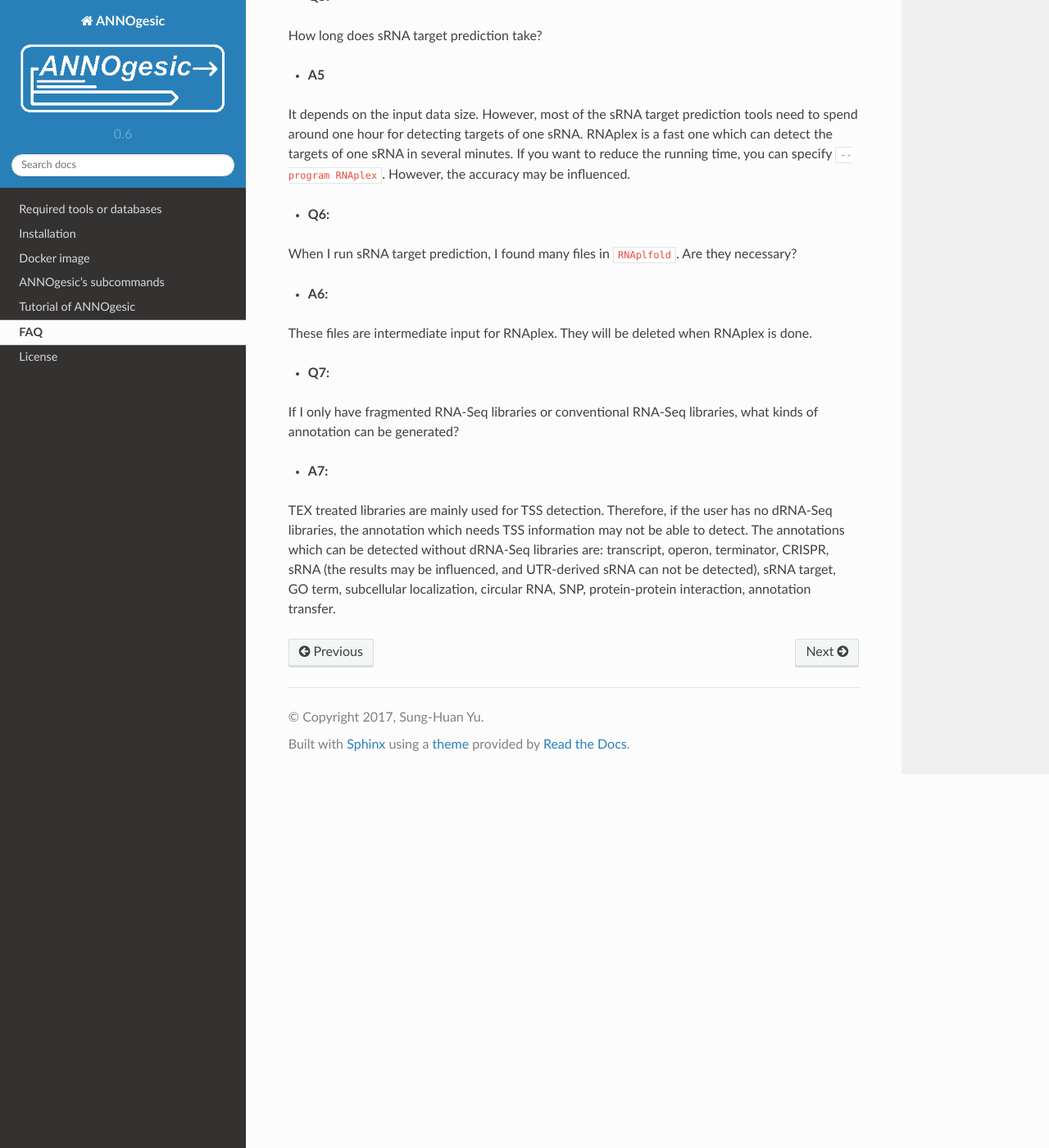
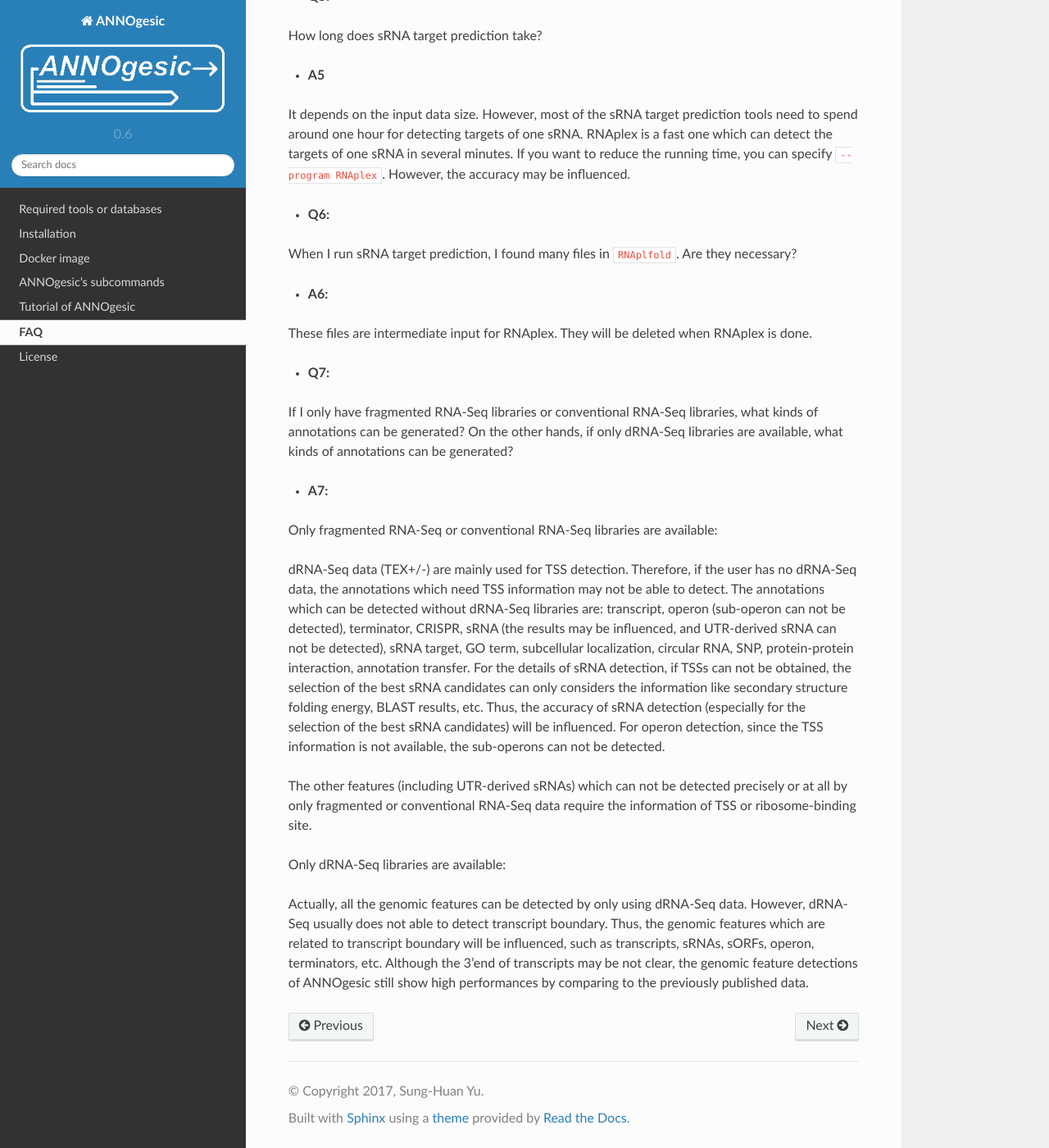
Before and after one commit to Sung-Huan/ANNOgesic, a Sphinx documentation site: the page built from docs/source/questions.rst, in a window 1280 px wide and 1400 px high, scrolled down 1364 px. Shown: the whole window at 82% size. Built offline with Sphinx 7.4.7 and the Read the Docs theme 2.0.0, drawn with Linux system fonts in a browser that asks for light colours; pages that are not in the unit, such as notebooks, are missing from menus.

Commit message:
add more description

```diff
--- a/docs/source/questions.rst
+++ b/docs/source/questions.rst
@@ -75,11 +75,28 @@ These files are intermediate input for RNAplex. They will be deleted when RNAple
 
 - **Q7:**
 
-If I only have fragmented RNA-Seq libraries or conventional RNA-Seq libraries, what kinds of annotation can be generated?
+If I only have fragmented RNA-Seq libraries or conventional RNA-Seq libraries, what kinds of annotations can be generated? On the
+other hands, if only dRNA-Seq libraries are available, what kinds of annotations can be generated?
 
 - **A7:**
 
-TEX treated libraries are mainly used for TSS detection. Therefore, if the user has no dRNA-Seq libraries, the annotation
-which needs TSS information may not be able to detect. The annotations which can be detected without dRNA-Seq libraries are:
-transcript, operon, terminator, CRISPR, sRNA (the results may be influenced, and UTR-derived sRNA can not be detected),
-sRNA target, GO term, subcellular localization, circular RNA, SNP, protein-protein interaction, annotation transfer.
+Only fragmented RNA-Seq or conventional RNA-Seq libraries are available:
+
+dRNA-Seq data (TEX+/-) are mainly used for TSS detection. Therefore, if the user has no dRNA-Seq data, the annotations
+which need TSS information may not be able to detect. The annotations which can be detected without dRNA-Seq libraries are:
+transcript, operon (sub-operon can not be detected), terminator, CRISPR, sRNA (the results may be influenced,
+and UTR-derived sRNA can not be detected), sRNA target, GO term, subcellular localization, circular RNA, SNP,
+protein-protein interaction, annotation transfer. For the details of sRNA detection, if TSSs can not be obtained,
+the selection of the best sRNA candidates can only considers the information like secondary structure folding energy,
+BLAST results, etc. Thus, the accuracy of sRNA detection (especially for the selection of the best sRNA candidates)
+will be influenced. For operon detection, since the TSS information is not available, the sub-operons can not be detected.
+
+The other features (including UTR-derived sRNAs) which can not be detected precisely or at all by only fragmented or
+conventional RNA-Seq data require the information of TSS or ribosome-binding site.
+
+Only dRNA-Seq libraries are available:
+
+Actually, all the genomic features can be detected by only using dRNA-Seq data. However, dRNA-Seq usually does not able
+to detect transcript boundary. Thus, the genomic features which are related to transcript boundary will be influenced, such as
+transcripts, sRNAs, sORFs, operon, terminators, etc. Although the 3'end of transcripts may be not clear, the genomic feature detections
+of ANNOgesic still show high performances by comparing to the previously published data.
```
